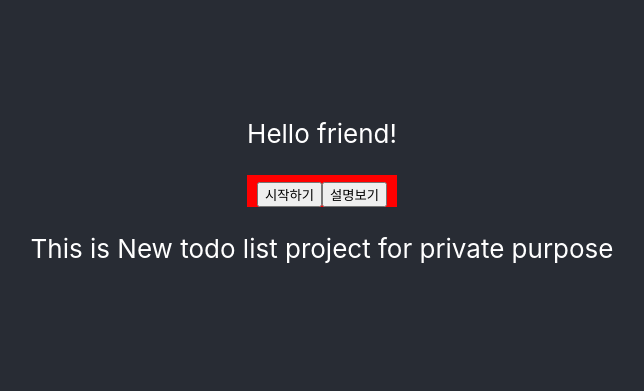
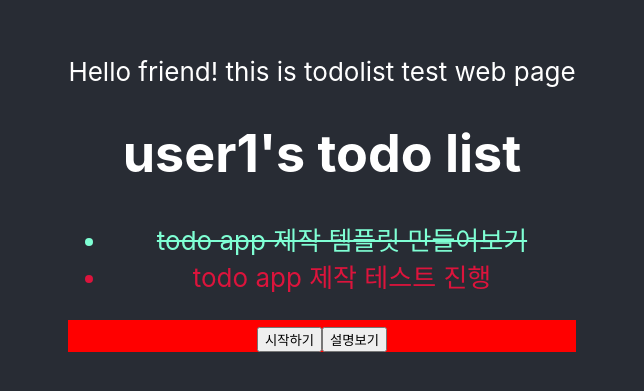
Before and after one commit to JangGeunSong/todo_app_advance, a React (Create React App) app: page / in a window 1280 px wide. Shown: the part 209-600 px from the top of the page, without its empty margins (318-962 px from the left). Built offline with nearby package versions, Linux system fonts and the light colour scheme.

Commit message:
todo app 기본적인 취소선 & 완성 & 버튼 부분 구현

```diff
--- a/src/App.css
+++ b/src/App.css
@@ -40,3 +40,12 @@
 .red {
   background-color: red;
 }
+
+.complete {
+  color: crimson;
+}
+
+.uncomplete {
+  text-decoration-line: line-through;
+  color: aquamarine;
+}
--- a/src/App.tsx
+++ b/src/App.tsx
@@ -7,9 +7,7 @@ function App() {
   return (
     <div className="App">
       <div className="greeting content App-header">
-        {mainPage('Hello friend!')}
-
-        <p>This is New todo list project for private purpose</p>
+        {mainPage('Hello friend! this is todolist test web page')}
       </div>
     </div>
   );
--- a/src/pages/mainPage/components/buttonBundle.tsx
+++ b/src/pages/mainPage/components/buttonBundle.tsx
@@ -1,10 +1,19 @@
 import React from 'react'
 
 export default function buttonBundle():JSX.Element {
+
+    const startClick = () => {
+        console.log("hey this is start")
+    }
+
+    const descriptionClick = () => {
+        console.log("not I'm not a criminal")
+    }
+
     return (
         <div className="btnBox red">
-            <button>시작하기</button>
-            <button>설명보기</button>
+            <button onClick={startClick}>시작하기</button>
+            <button onClick={descriptionClick}>설명보기</button>
         </div>
     )
 }
--- /dev/null
+++ b/src/pages/mainPage/components/todoList.tsx
@@ -0,0 +1,44 @@
+import React from 'react'
+
+interface todoObject {
+    idx : Number,
+    todo : string,
+    isComplete : boolean
+}
+
+export default function todoList(username:string):JSX.Element {
+
+    const listPrint = () => {
+        const list:Array<todoObject> = [
+            {
+                idx : 1,
+                todo : "todo app 제작 템플릿 만들어보기",
+                isComplete : false
+            },
+            {
+                idx : 2,
+                todo : "todo app 제작 테스트 진행",
+                isComplete : true
+            }
+        ];
+
+        return list;
+    }
+
+    let todo_list:Array<todoObject> = listPrint();
+
+    return (
+        <div className="todo-list">
+            <h1>{username}'s todo list</h1>
+            <ul>
+                {todo_list.map(element => (
+                    <li
+                        key={element.idx.toString()}
+                        className={element.isComplete === true ? "complete" : "uncomplete"}>
+                        {element.todo}
+                    </li>
+                ))}
+            </ul>
+        </div>
+    )
+}
--- a/src/pages/mainPage/index.tsx
+++ b/src/pages/mainPage/index.tsx
@@ -1,11 +1,13 @@
 import React from 'react'
 
 import buttonBundle from './components/buttonBundle';
+import todoList from './components/todoList';
 
 function mainPage(greeting:string):JSX.Element {
     return (
         <div>
             <p>{greeting}</p>
+            {todoList("user1")}
             {buttonBundle()}
         </div>
     )
```
Also changed, not shown: 1 other file (tests, documents, lock files or other folders).
